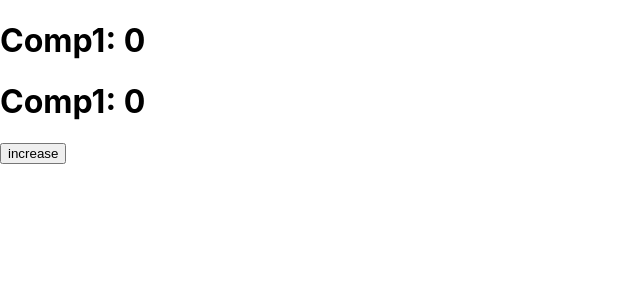
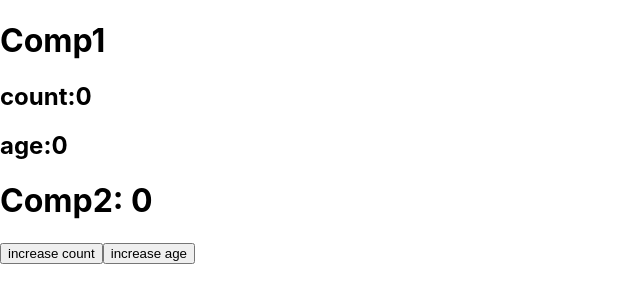
Before and after one commit to qinjialei24/mini-jotai2, a React (Create React App) app: page / in a window 1280 px wide. Shown: the top 302 px of the page, without its empty margins (0-640 px from the left). Built offline with nearby package versions, Linux system fonts and the light colour scheme.

Commit message:
使用自增id作为key，使用时不需要传key

```diff
--- a/src/demo2/demo2.js
+++ b/src/demo2/demo2.js
@@ -1,29 +1,43 @@
 import React from 'react';
 import {atom, useAtom} from "./jotai2";
 
-const countAtom = atom({key: 'count', value: 0})
+const countAtom = atom(0)
+const ageAtom = atom(0)
 
 function Comp1() {
-    const [xxx1] = useAtom(countAtom)
-    return <h1>Comp1: {xxx1}</h1>
+    const [count] = useAtom(countAtom)
+    const [age] = useAtom(ageAtom)
+
+    return <div>
+        <h1>Comp1</h1>
+        <h2>count:{count}</h2>
+        <h2>age:{age}</h2>
+    </div>
 }
 
 function Comp2() {
     const [xxx2] = useAtom(countAtom)
-    return <h1>Comp1: {xxx2}</h1>
+    return <h1>Comp2: {xxx2}</h1>
 }
 
 function Demo2() {
-    const [count, update] = useAtom(countAtom)
+    const [count, setCount] = useAtom(countAtom)
+    const [age, setAge] = useAtom(ageAtom)
 
     return (
         <div className="App">
             <Comp1></Comp1>
             <Comp2></Comp2>
             <button onClick={() => {
-                update(count+1)
+                setCount(count+1)
             }}>
-                increase
+                increase count
+            </button>
+
+            <button onClick={() => {
+                setAge(age+1)
+            }}>
+                increase age
             </button>
         </div>
     );
--- a/src/demo2/jotai2.js
+++ b/src/demo2/jotai2.js
@@ -1,37 +1,37 @@
 import {useEffect, useState} from "react";
 
+let atomId = 0
 const globalState ={}
 const listeners = new Set()
 
-export const atom =(opts)=>{
-    const {key,value} =opts
-    globalState[key]=value
-
+export const atom =(value)=>{
+    atomId ++
+    globalState[atomId]=value
     return {
-        key
+       id: atomId
     }
 }
 
 export const useAtom = (atom) => {
 
-    const valueFromGlobalState = globalState[atom.key]
+    const valueFromGlobalState = globalState[atom.id]
 
     const [state,setState] = useState(valueFromGlobalState)
 
     const updateAtomValue = (nextAtomValue) => {
-        globalState[atom.key] = nextAtomValue
+        globalState[atom.id] = nextAtomValue
         listeners.forEach(listener => listener());
     }
 
     useEffect(() => {
         const listener = () => {
-            setState(globalState[atom.key]);
+            setState(globalState[atom.id]);
         };
 
         listener(); // in case it's already changed
         listeners.add(listener)
         return () =>listeners.delete(listener)
-    },[])
+    },[atom.id])
 
     return [state,updateAtomValue]
 }
```
